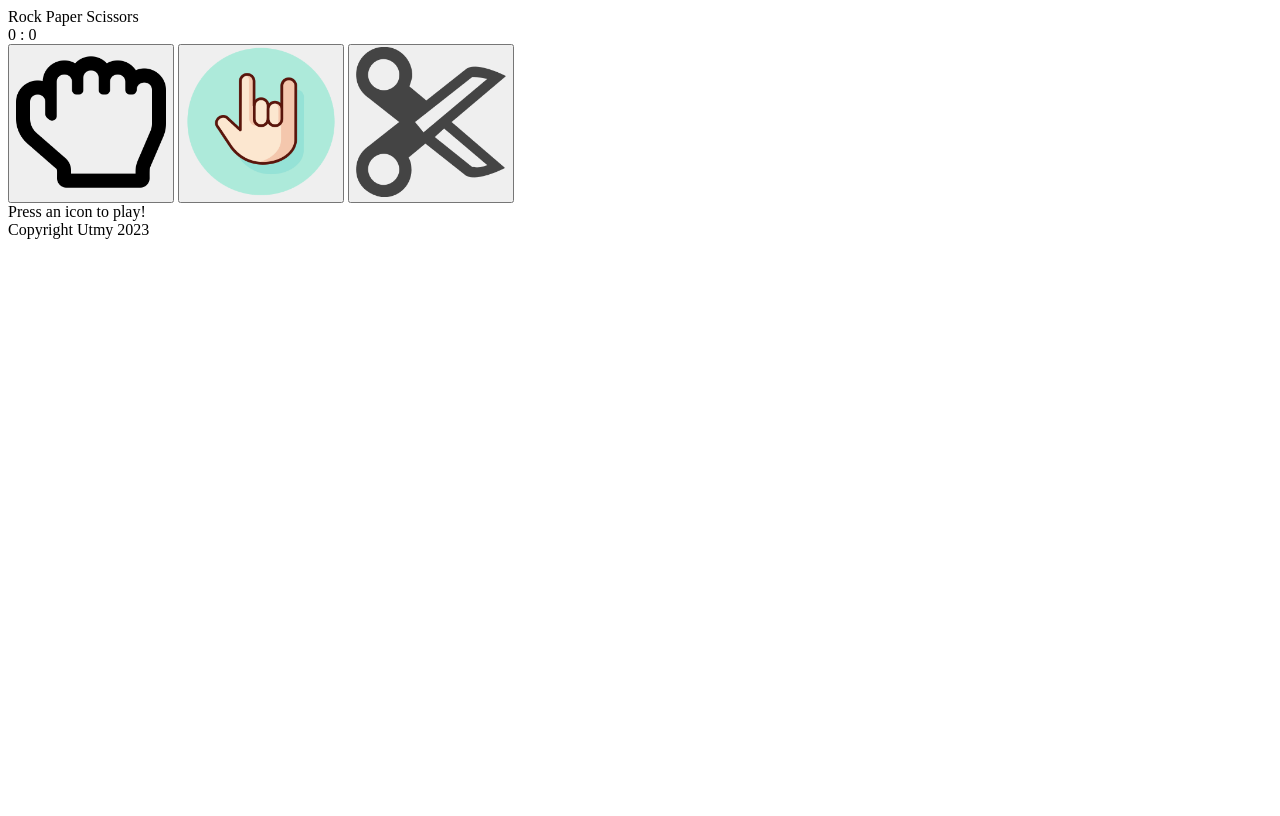
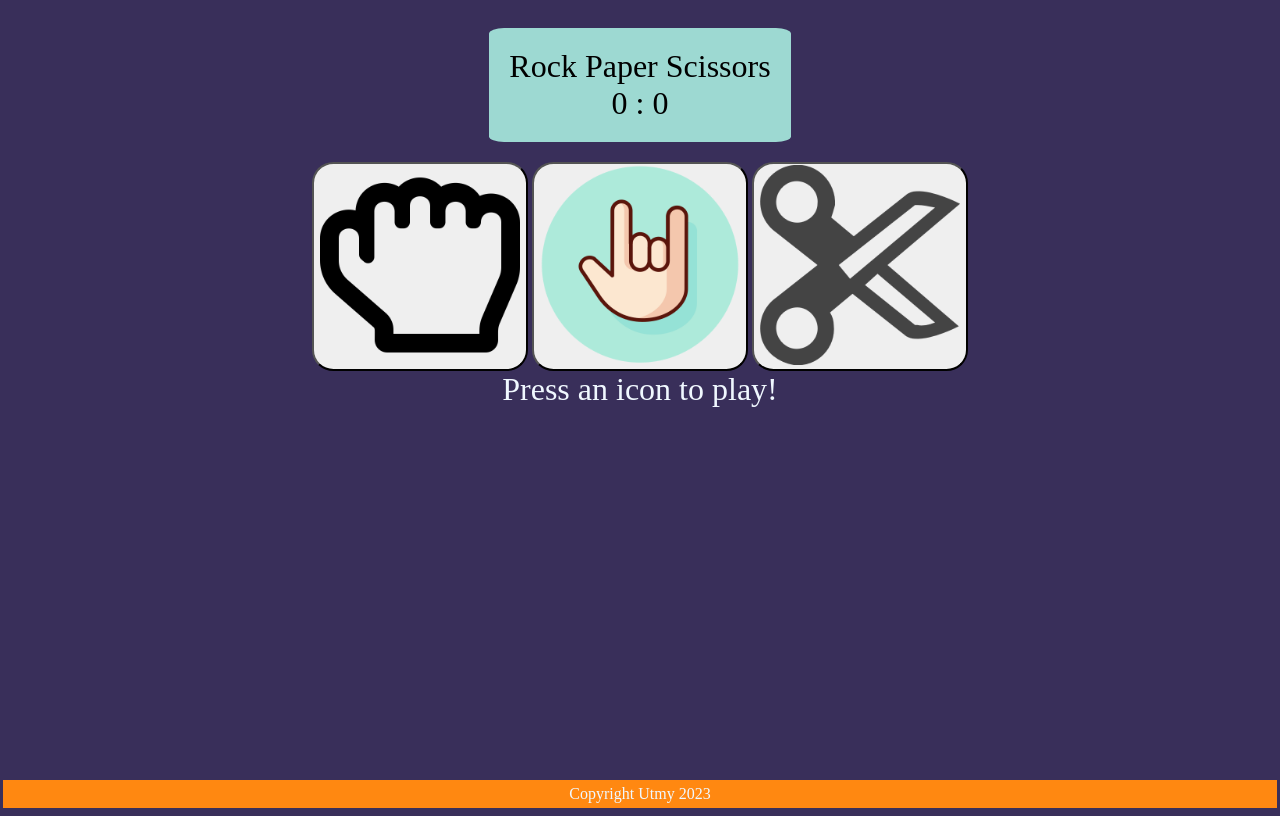
Before and after one commit to DadoCres/rock-paper-scissors, a plain HTML site: page index.html in a window 1280 px wide. Drawn offline with Linux system fonts and the light colour scheme.

Commit message:
Added styling for all elements

```diff
--- a/style.css
+++ b/style.css
@@ -1,4 +1,48 @@
+body {
+    background-color: #392f5a;
+}
+
 img {
-    width: 150px;
-    height: 150px;
+    width: 200px;
+    height: 200px;
 }
+
+button {
+    border-radius: 10%;
+}
+
+.game {
+    display: flex;
+    flex-direction: column;
+    align-items: center;
+    justify-content: center;
+    min-height: 100vh;
+}
+
+.header {
+    background-color: #9dd9d2;
+    display: flex;
+    flex-direction: column;
+    align-items: center;
+    justify-content: center;
+    padding: 20px;
+    margin: 20px;
+    border-radius: 5%;
+    font-size: 32px;
+}
+
+.result {
+    color: aliceblue;
+    font-size: 32px;
+}
+
+footer {
+    display: flex;
+    align-items: center;
+    justify-content: center;
+    margin-top: auto;
+    background-color: #ff8811;
+    color: aliceblue;
+    width: 100%;
+    padding: 5px;
+}
```
